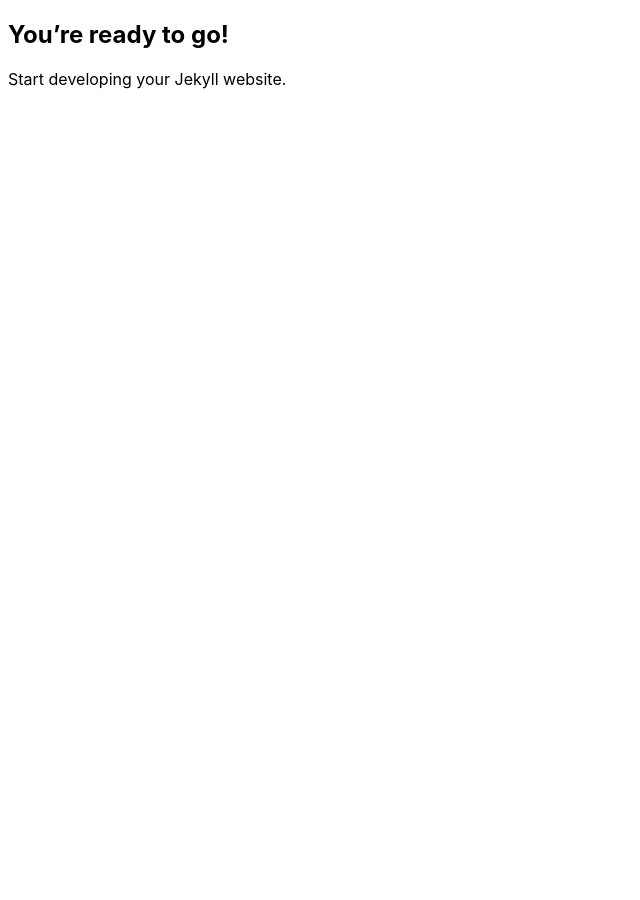
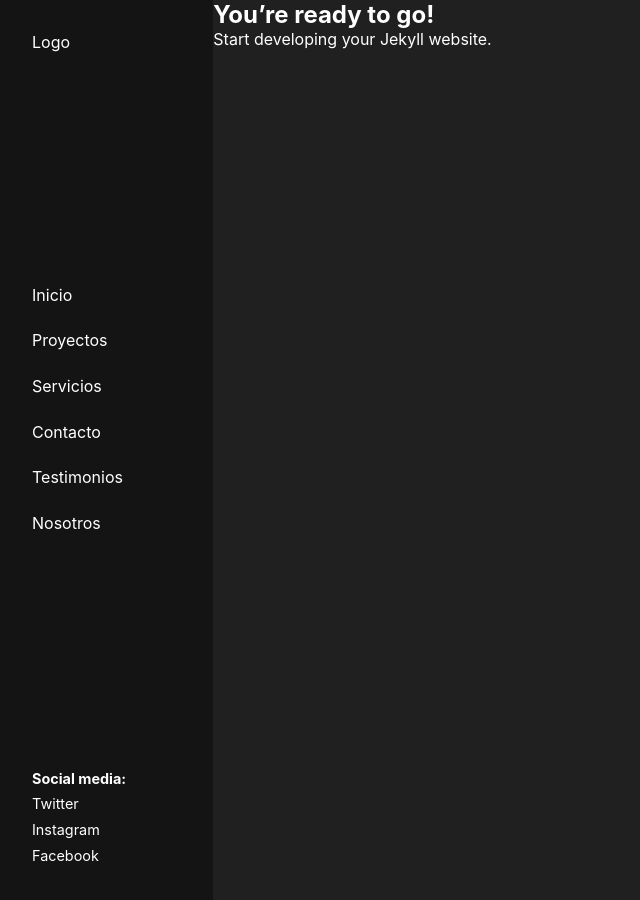
Before and after one commit to Rosten98/devgc, a Jekyll site: the page built from index.md, in a window 1280 px wide. Shown: the whole page, without its empty margins (0-640 px from the left). Built offline with Jekyll 4.4.1, drawn with Linux system fonts in a browser that asks for light colours.

Commit message:
Created basic layout

```diff
--- /dev/null
+++ b/_includes/nav.html
@@ -0,0 +1,17 @@
+<nav class="nav">
+    <span class="logo">Logo</span>
+    <ul class="main-nav">
+        <li><a href="current">Inicio</a></li>
+        <li><a href="">Proyectos</a></li>
+        <li><a href="">Servicios</a></li>
+        <li><a href="">Contacto</a></li>
+        <li><a href="">Testimonios</a></li>
+        <li><a href="">Nosotros</a></li>
+    </ul>
+    <ul class="social-nav">
+        <li><b>Social media:</b></li>
+        <li><a href="">Twitter</a></li>
+        <li><a href="">Instagram</a></li>
+        <li><a href="">Facebook</a></li>
+    </ul>
+</nav>
--- a/_layouts/default.html
+++ b/_layouts/default.html
@@ -7,6 +7,13 @@
     <link rel="stylesheet" href="{{ "/assets/css/main.css" | relative_url }}">
   </head>
   <body>
-    {{ content}}
+    <header>
+      {% include nav.html %}
+    </header>
+
+    <main>
+      {{ content }}
+      <div class="watermark">Nombre</div>
+    </main>
   </body>
 </html>
--- a/_sass/main.scss
+++ b/_sass/main.scss
@@ -1,9 +1,71 @@
-$backgroundColor: #ffffff;
-$bodyColor: #000000;
+$backgroundColor: #202021;
+$bodyColor: #fff;
 $bodyFont: -apple-system,BlinkMacSystemFont,"Segoe UI",Helvetica,Arial,sans-serif,"Apple Color Emoji","Segoe UI Emoji","Segoe UI Symbol";
 
+* {
+  margin: 0;
+  padding: 0;
+  box-sizing: border-box;
+}
 body {
+  display: grid;
+  grid-template-columns: 1fr 5fr;
+
   background: $backgroundColor;
   color: $bodyColor;
   font-family: $bodyFont;
 }
+
+ul {
+  list-style-type: none;
+  margin: 0;
+  padding: 0;
+}
+
+a{
+  text-decoration: none;
+  color: unset;
+}
+
+.nav {
+  background-color: #141414;
+  height: 100vh;
+  display: flex;
+  flex-direction: column;
+  justify-content: space-between;
+  .logo {
+    color: white;
+    padding: 2em;
+  }
+
+  .main-nav, .social-nav {
+    padding: 2em;
+  }
+
+  .main-nav li {
+    padding: .8em 0;
+  }
+
+  .social-nav li {
+    font-size: .9em;
+    padding: .3em 0;
+  }
+
+  a{
+    color: white;
+  }
+}
+
+.watermark {
+  position: fixed;
+  top: 0;
+  right: 10%;
+  color: #242424;
+  font-size: 10em;
+  letter-spacing: .2em;
+  z-index: -1;
+  white-space: nowrap;
+  overflow: hidden;
+  writing-mode: vertical-lr;
+  text-orientation: upright;
+}
```
Also changed, not shown: 1 other file.
